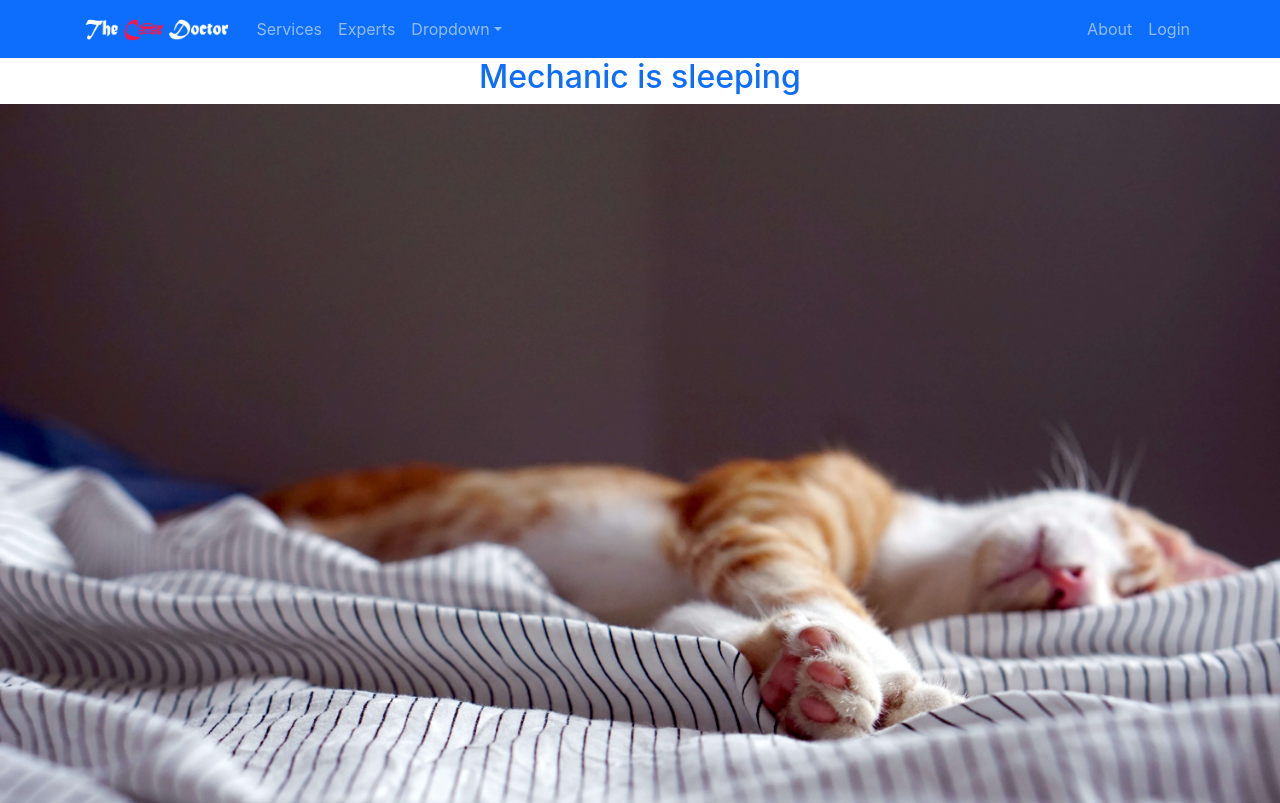
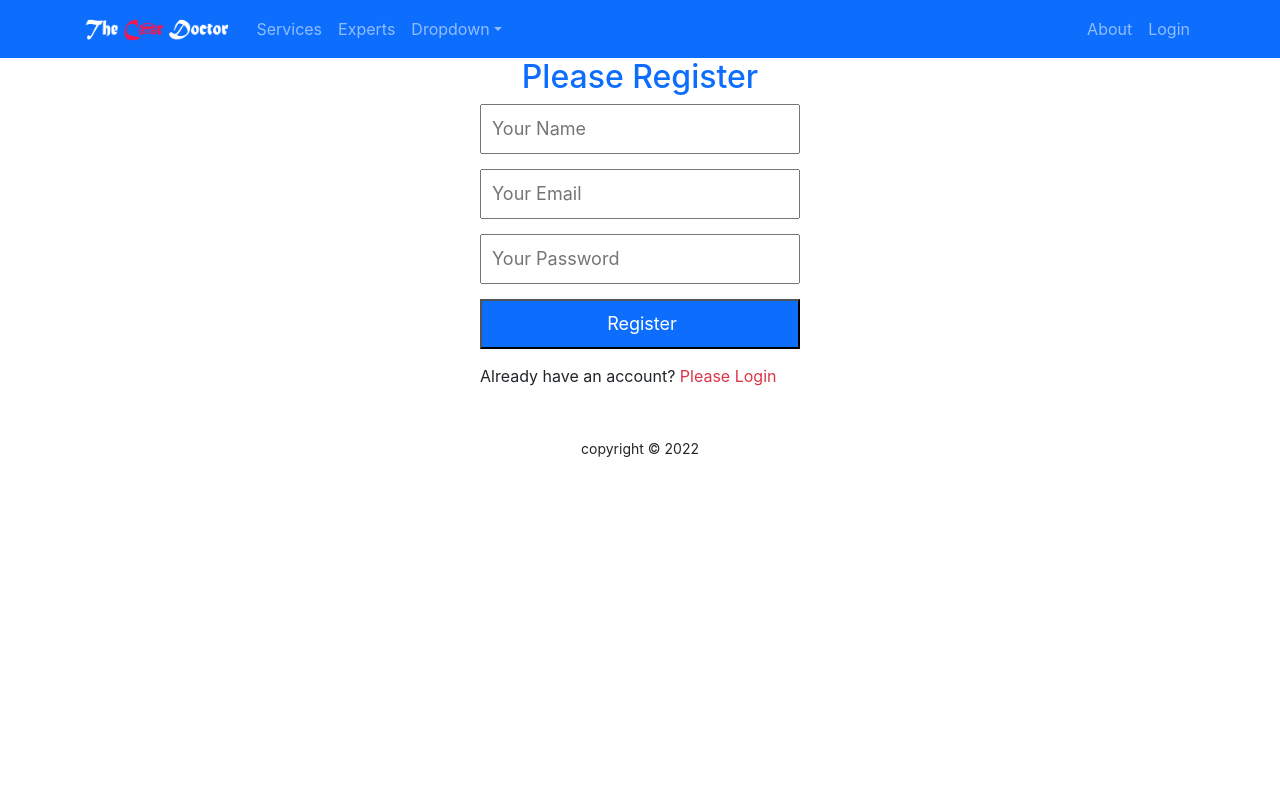
Before and after one commit to Shakib202/genius-car-services, a React (Create React App) app: page /register in a window 1280 px wide. Shown: the top 803 px of the page. Built offline with nearby package versions, Linux system fonts and the light colour scheme.

Commit message:
set env variable for firebase config

```diff
--- a/src/App.js
+++ b/src/App.js
@@ -3,6 +3,7 @@ import './App.css';
 import About from './Pages/About/About';
 import Home from './Pages/Home/Home/Home';
 import Login from './Pages/Login/Login/Login';
+import Register from './Pages/Login/Register/Register';
 import ServiceDetail from './Pages/ServiceDetail/ServiceDetail';
 import Footer from './Pages/Shared/Footer/Footer';
 import Header from './Pages/Shared/Header/Header';
@@ -18,6 +19,7 @@ function App() {
         <Route path='/service/:serviceId' element={<ServiceDetail></ServiceDetail>}></Route>
         <Route path='/about' element={<About></About>}></Route>
         <Route path='/login' element={<Login></Login>}></Route>
+        <Route path='/register' element={<Register></Register>}></Route>
         <Route path='*' element={<NotFound></NotFound>}></Route>
       </Routes>
       <Footer></Footer>
--- a/src/Pages/Login/Login/Login.js
+++ b/src/Pages/Login/Login/Login.js
@@ -1,14 +1,31 @@
-import React from "react";
+import React, { useRef } from "react";
 import { Button, Form } from "react-bootstrap";
+import { Link, useNavigate } from "react-router-dom";
 
 const Login = () => {
+  const emailRef = useRef('');
+  const passwordRef = useRef('');
+  const navigate = useNavigate();
+
+  const handleSubmit = event => {
+    event.preventDefault();
+    const email = emailRef.current.value;
+    const password = passwordRef.current.value;
+
+    console.log(email, password)
+  }
+
+  const navigateRegister = event => {
+    navigate('/register')
+  }
+
   return (
     <div className="container w-50 mx-auto mt-2">
       <h2 className="text-primary text-center">Please Login</h2>
-      <Form>
+      <Form onSubmit={handleSubmit}>
         <Form.Group className="mb-3" controlId="formBasicEmail">
           <Form.Label>Email address</Form.Label>
-          <Form.Control type="email" placeholder="Enter email" />
+          <Form.Control ref={emailRef} type="email" placeholder="Enter email" required/>
           <Form.Text className="text-muted">
             We'll never share your email with anyone else.
           </Form.Text>
@@ -16,7 +33,7 @@ const Login = () => {
 
         <Form.Group className="mb-3" controlId="formBasicPassword">
           <Form.Label>Password</Form.Label>
-          <Form.Control type="password" placeholder="Password" />
+          <Form.Control ref={passwordRef} type="password" placeholder="Password" required/>
         </Form.Group>
         <Form.Group className="mb-3" controlId="formBasicCheckbox">
           <Form.Check type="checkbox" label="Check me out" />
@@ -25,6 +42,7 @@ const Login = () => {
           Submit
         </Button>
       </Form>
+      <p>New to Genius Car? <Link to='/register' className="text-danger text-decoration-none" onClick={navigateRegister}>Please Register</Link></p>
     </div>
   );
 };
--- a/src/Pages/Login/Register/Register.css
+++ b/src/Pages/Login/Register/Register.css
@@ -0,0 +1,12 @@
+.register-form {
+  margin: 0 auto;
+  width: 25%;
+}
+.register-form input {
+  display: block;
+  width: 100%;
+  height: 50px;
+  padding-left: 10px;
+  font-size: 18px;
+  margin-bottom: 15px;
+}
--- a/src/Pages/Login/Register/Register.js
+++ b/src/Pages/Login/Register/Register.js
@@ -1,9 +1,51 @@
-import React from 'react';
+import React from "react";
+import { Link, useNavigate } from "react-router-dom";
+import "./Register.css";
 
 const Register = () => {
+  const navigate = useNavigate();
+
+  const navigateLogin = () => {
+    navigate('/login')
+  }
+  const handleRegister = event => {
+    event.preventDefault();
+    const name = event.target.name.value;
+    const email = event.target.name.value;
+    const password = event.target.name.value;
+
+  }
   return (
-    <div>
-      <h2>Please Register</h2>
+    <div className="register-form">
+      <h2 style={{ textAlign: "center", color:"#0d6efd" }}>Please Register</h2>
+      <form onSubmit={handleRegister}>
+        <input type="text" name="name" id="text" placeholder="Your Name" />
+        <input
+          type="email"
+          name="email"
+          id="email"
+          placeholder="Your Email"
+          required
+        />
+        <input
+          type="password"
+          name="password"
+          id="password"
+          placeholder="Your Password"
+          required
+        />
+        <input type="submit" className="bg-primary text-white" value={"Register"} />
+      </form>
+      <p>
+        Already have an account?{" "}
+        <Link
+          to="/login"
+          className="text-danger text-decoration-none"
+          onClick={navigateLogin}
+        >
+          Please Login
+        </Link>
+      </p>
     </div>
   );
 };
```
Also changed, not shown: src/firebase.init.js (+6 -6 lines).
